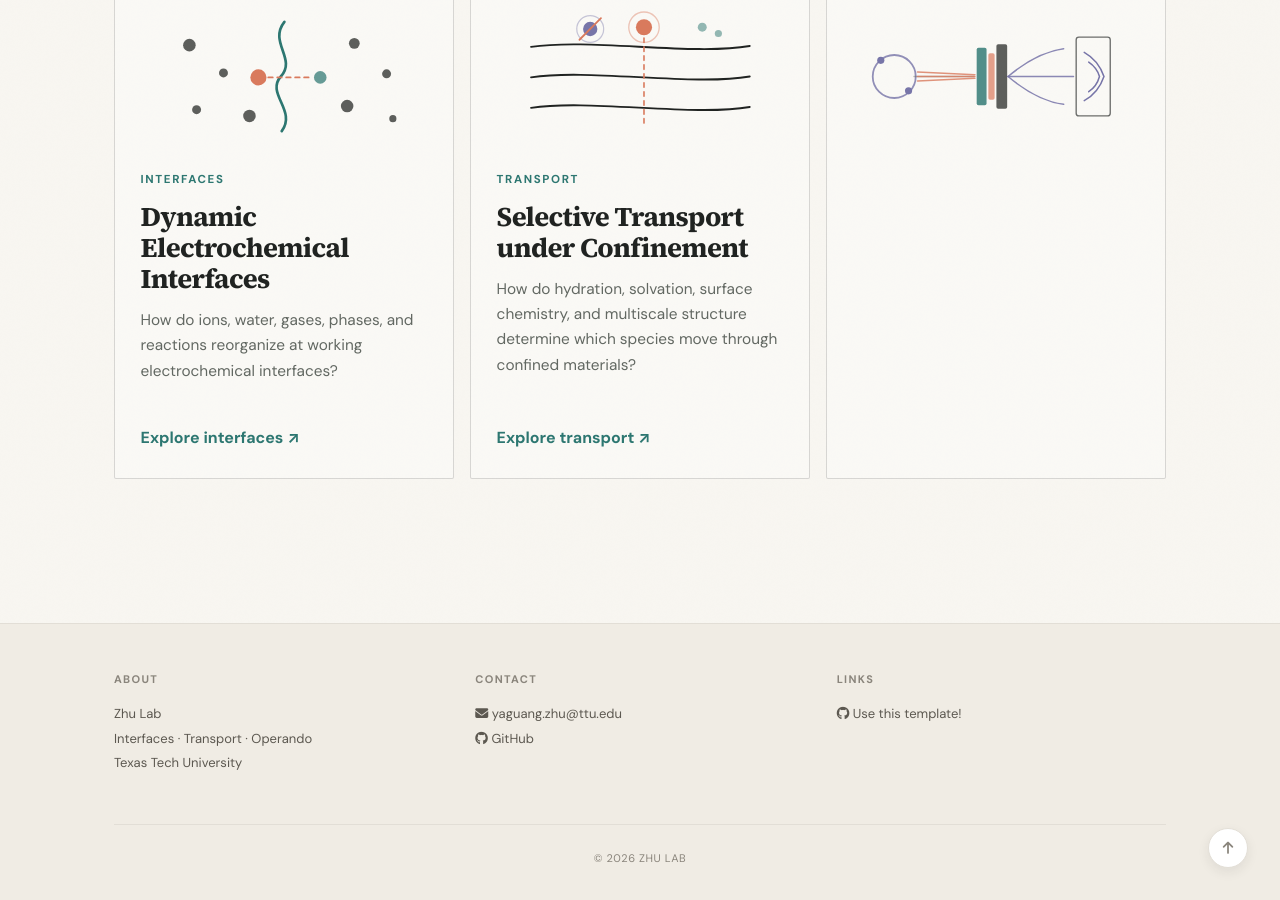
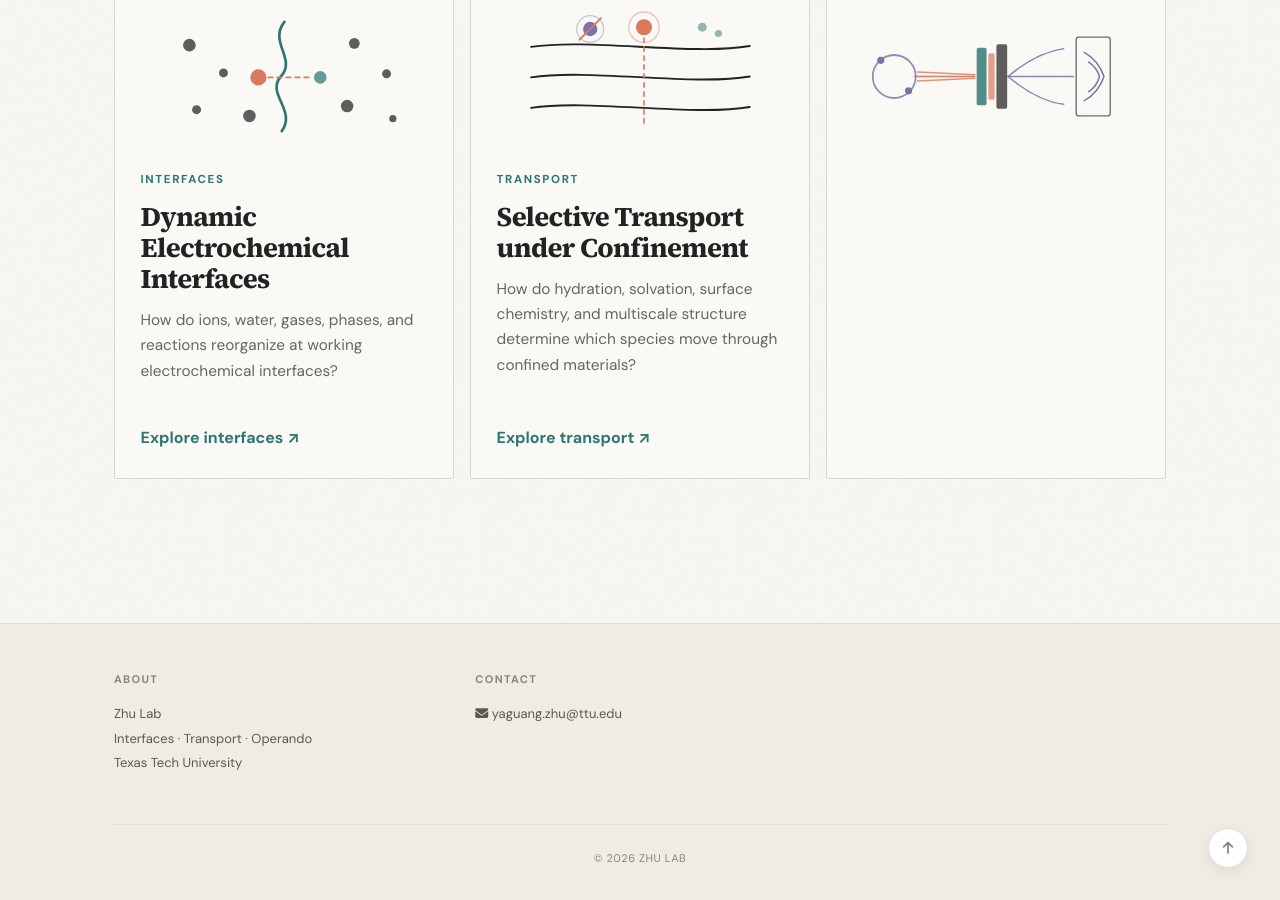
Before and after one commit to yaguangzhu94-byte/zhuinterfaces, a Jekyll site: the page built from _pages/home.md, in a window 1280 px wide and 900 px high, scrolled down 1610 px. Built offline with Jekyll 4.4.1, drawn with Linux system fonts in a browser that asks for light colours; a style sheet for code colours, icons or effects is not loaded.

Commit message:
Remove footer links

```diff
--- a/_includes/footer.html
+++ b/_includes/footer.html
@@ -11,16 +11,7 @@
     <div>
       <h5>Contact</h5>
       <p>
-        <a href="mailto:{{ site.email }}"><i class="fa-solid fa-envelope"></i> {{ site.email }}</a><br>
-        {% if site.links.github and site.links.github != "" %}<a href="{{ site.links.github }}"><i class="fa-brands fa-github"></i> GitHub</a><br>{% endif %}
-      </p>
-    </div>
-    <div>
-      <h5>Links</h5>
-      <p>
-        {% if site.links.google_scholar and site.links.google_scholar != "" %}<a href="{{ site.links.google_scholar }}"><i class="ai ai-google-scholar"></i> Google Scholar</a><br>{% endif %}
-        {% if site.links.researchgate and site.links.researchgate != "" %}<a href="{{ site.links.researchgate }}"><i class="ai ai-researchgate"></i> ResearchGate</a><br>{% endif %}
-        <a href="https://github.com/sbryngelson/academic-website-template"><i class="fa-brands fa-github"></i> Use this template!</a>
+        <i class="fa-solid fa-envelope"></i> {{ site.email }}
       </p>
     </div>
   </div>
```
